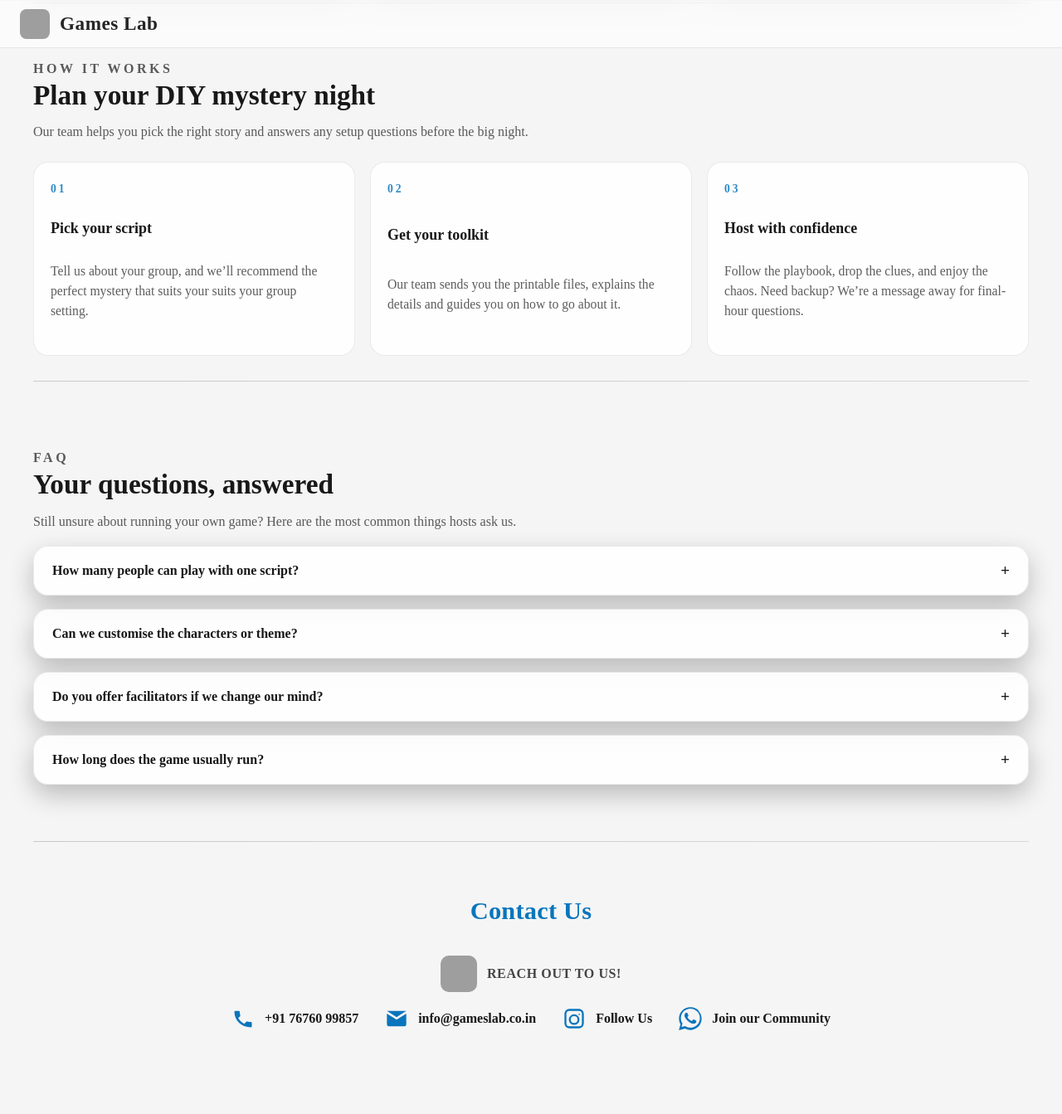
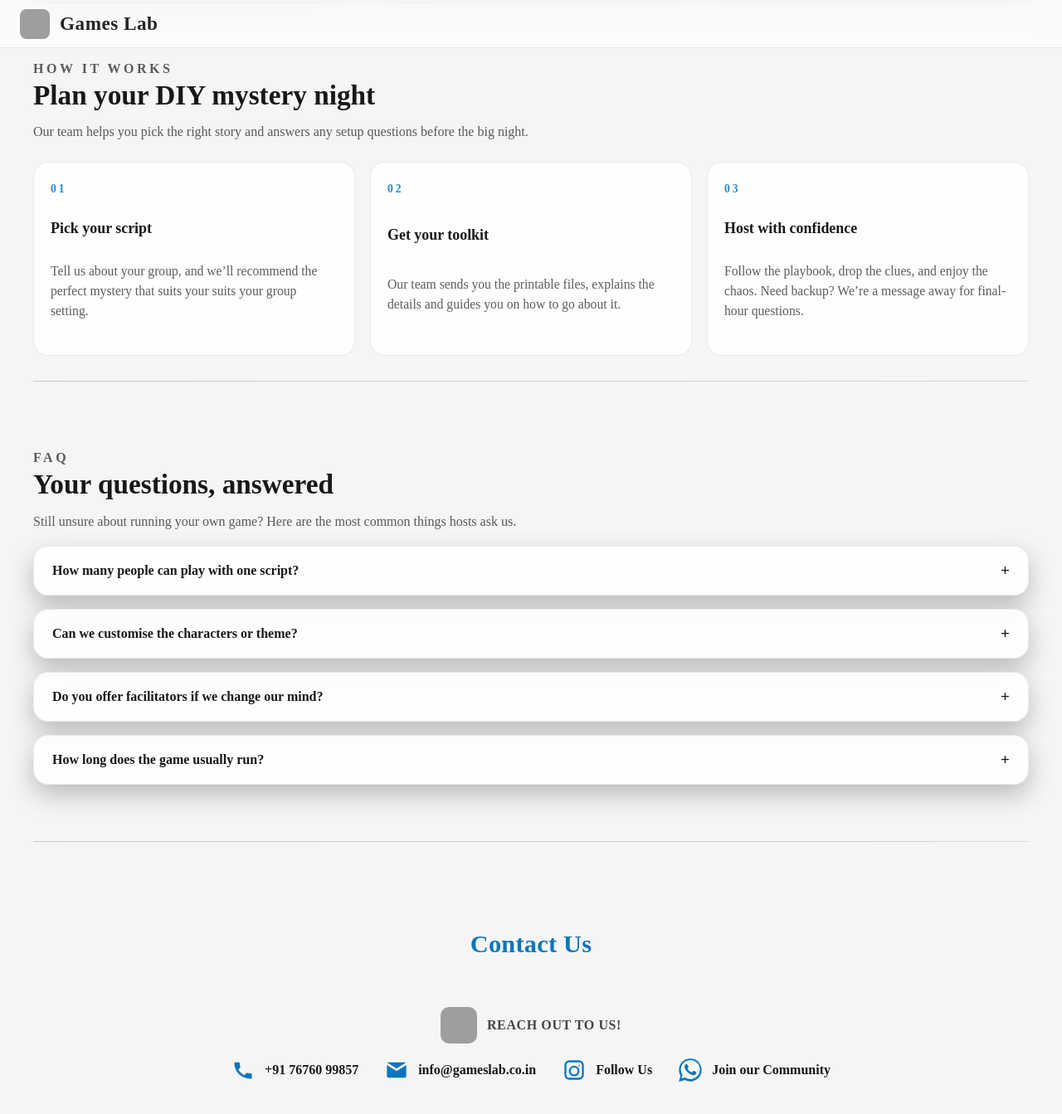
Before and after one commit to gameslabbangalore-maker/website, a Jekyll site: the page built from murder-mystery-scripts.html, in a window 1280 px wide and 1400 px high, scrolled down 1911 px. Shown: the top 1343 px of the window at 83% size. Built offline with Jekyll 4.4.1, drawn with Linux system fonts in a browser that asks for light colours; grey boxes are pictures that could not be loaded.

Commit message:
Align scripts contact include with shared layout

```diff
--- a/assets/css/murder-mystery-scripts.css
+++ b/assets/css/murder-mystery-scripts.css
@@ -309,19 +309,6 @@ body.scripts-page a:not(.book-btn) {
   color: var(--scripts-muted);
 }
 
-.scripts-contact {
-  display: grid;
-  gap: 18px;
-  margin-top: -12px;
-}
-
-body.scripts-page .scripts-contact .title {
-  margin: 12px auto 18px !important;
-}
-
-body.scripts-page .scripts-contact .contact-wrap {
-  margin: 0 auto;
-}
 
 @media (prefers-color-scheme: light) {
   .script-card {
@@ -394,10 +381,6 @@ body.scripts-page .scripts-contact .contact-wrap {
     padding: 16px 18px;
   }
 
-  .scripts-contact {
-    gap: 12px;
-    margin-top: -8px;
-  }
 }
 
 @media (max-width: 520px) {
--- a/murder-mystery-scripts.html
+++ b/murder-mystery-scripts.html
@@ -134,9 +134,7 @@ seo_description: Downloadable Murder Mystery scripts, character dossiers, and ho
 
     {% include divider.html mt='28px' %}
 
-    <div class="scripts-contact">
-      {% include contact.html %}
-    </div>
+    {% include contact.html %}
   </main>
 </body>
 </html>
```
